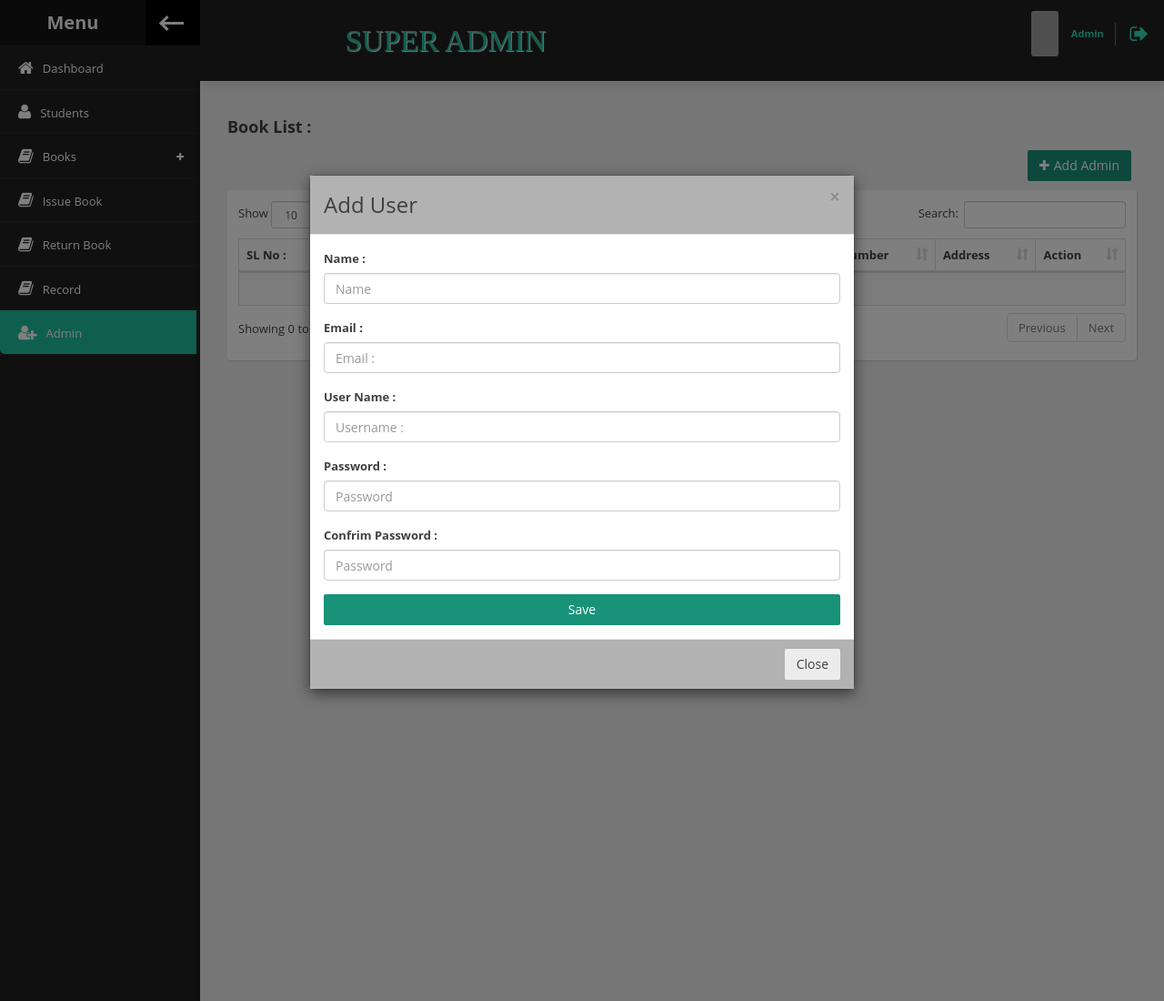
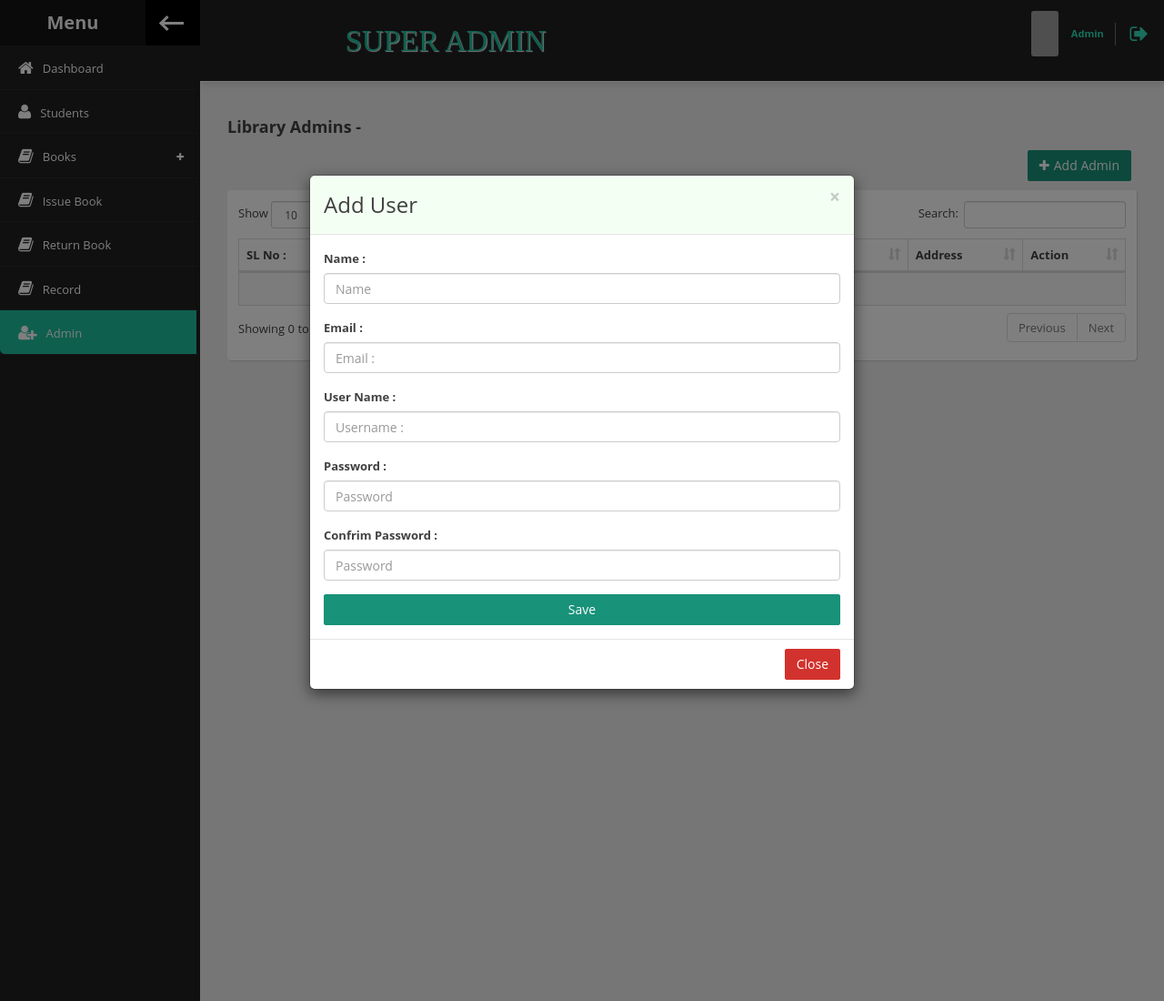
Before and after one commit to LimonCoder/Library-Management-System, a PHP site: page /liberian/admin.php in a window 1280 px wide, after a click on "Add Admin". Shown: the whole page at 91% size. Run offline with PHP 8.4, Linux system fonts and the light colour scheme; the visitor is signed in with stand-in values (Sample User, id 1); data that the repository does not hold is empty; some libraries are stand-ins or nearby versions; grey boxes are pictures that could not be loaded.

Commit message:
add admin option backend process complete

```diff
--- a/liberian/admin.php
+++ b/liberian/admin.php
@@ -4,7 +4,7 @@ require_once('include/header.php') ?>
 <div class="row">
 	<!-----------------------------------------WIDGETBOX Main Box--------------------->
 	<div class="col-sm-12">
-		<h4 class="section-subtitle"><b>Book List :</b></h4>
+		<h4 class="section-subtitle"><b>Library Admins -</b></h4>
 		<div class="row text-right" style="margin-right: 6px">
 			<button class="btn btn-primary" data-toggle="modal" data-target="#exampleModal" ><i class="fa fa-plus" style="margin-right: 5px" ></i>Add Admin</button>
 		</div>
@@ -19,7 +19,6 @@ require_once('include/header.php') ?>
 								<th>Name : </th>
 								<th>Email :</th>
 								<th>Username</th>
-								<th>Password</th>
 								<th>Number</th>
 								<th>Address</th>
 								<th>Action</th>
@@ -39,12 +38,11 @@ require_once('include/header.php') ?>
 								<td><?= $row['Name'] ?></td>
 								<td><?= $row['Email'] ?></td>
 								<td><?= $row['Username'] ?></td>
-								<td><?= $row['Password'] ?></td>
 								<td><?= $row['Number'] ?></td>
 								<td><?= $row['Address'] ?></td>
 								<td>
-									<a href="editprofile.php" class="btn btn-primary"><i class="fa fa-pencil"></i></a>
-									<button class="btn btn-danger" style="margin-top: -10px;"><i class="fa fa-trash-o"></i></button>
+									<a href="editprofile.php" class="btn btn-primary  <?=($_SESSION['UserName'] != $row['Username'])?"disabled":""?>" ><i class="fa fa-pencil"></i></a>
+									<button class="btn btn-danger <?=($_SESSION['UserName'] != $row['Username'])?"disabled":""?>" style="margin-top: -10px;"><i class="fa fa-trash-o"></i></button>
 
 								</td>
 							</tr>
@@ -66,7 +64,7 @@ require_once('include/header.php') ?>
 <div class="modal fade" id="exampleModal" tabindex="-1" role="dialog" aria-labelledby="exampleModalLabel" aria-hidden="true">
 	<div class="modal-dialog" role="document">
 		<div class="modal-content">
-			<div class="modal-header " style="background-color: #b3b2b2">
+			<div class="modal-header " style="background-color: rgba(64,242,55,0.06)">
                 <h3 class="modal-title" id="exampleModalLabel" style="float: left">Add User</h3>
                 <button type="button" class="close" id="times" data-dismiss="modal">&times;</button>
 			</div>
@@ -102,8 +100,8 @@ require_once('include/header.php') ?>
 					</div>
 				</form>
 			</div>
-			<div class="modal-footer" style="background-color: #b3b2b2">
-				<button type="button" class="btn btn-secondary" id="closeid" data-dismiss="modal">Close</button>
+			<div class="modal-footer" >
+				<button type="button" class="btn btn-danger" id="closeid" data-dismiss="modal">Close</button>
 
 			</div>
 		</div>
@@ -261,11 +259,24 @@ require_once('include/header.php') ?>
 						nam:name,
 						uemail:email,
 						username: username,
-						pass: password,
 						cpass : cpassword
 					},
 					success:function (res) {
-						console.log(res);
+						if (res == 1){
+                            Swal.fire({
+                                position: 'center',
+                                icon: 'success',
+                                title: 'Libirian Admin save successfully',
+                                showConfirmButton: false,
+                                timer: 1500
+                            })
+
+                           setTimeout(function () {
+                                window.open("admin.php","_self");
+                           },1700);
+
+
+                        }
 
 					}
 				});
```
Also changed, not shown: liberian/addadminbackground.php (added, +44 -0 lines).
